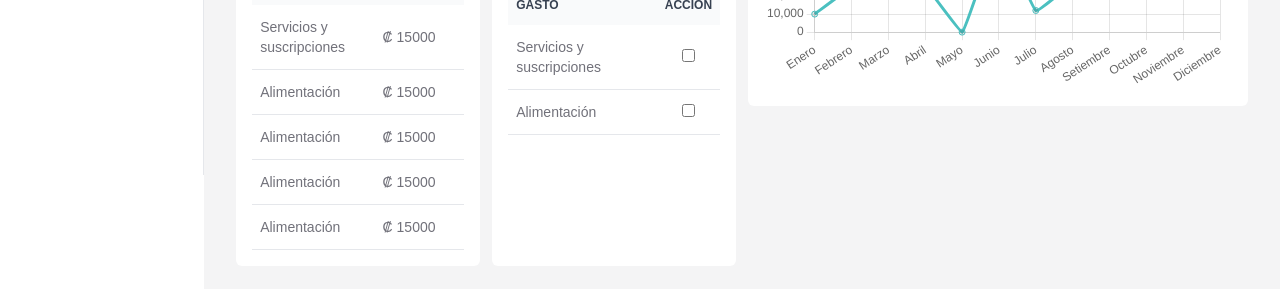
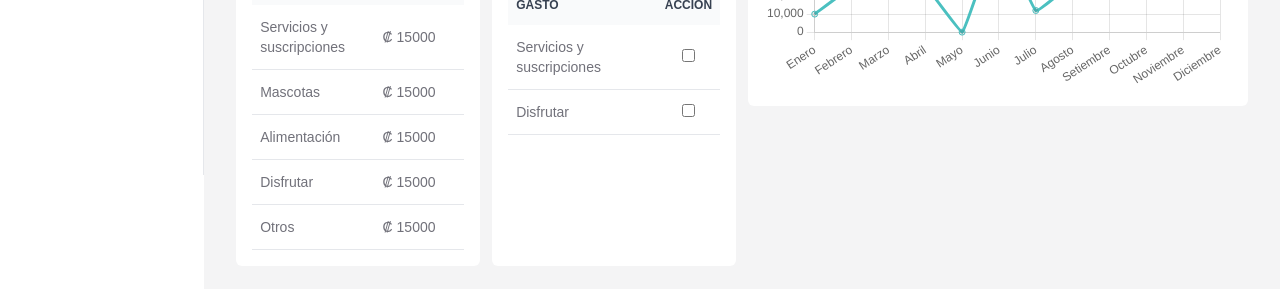
Before and after one commit to Jeim05/personal-finance-app, a Next.js app: page / in a window 1280 px wide. Shown: the part 625-914 px from the top of the page. Built offline with nearby package versions, Linux system fonts and the light colour scheme.

Commit message:
updated categories

```diff
--- a/components/dashboard/BudgedTable.tsx
+++ b/components/dashboard/BudgedTable.tsx
@@ -23,7 +23,7 @@ export const BudgedTable = () => {
               </td>
             </tr>
             <tr className='table-item'>
-              <td className='px-2 py-3'>Alimentación</td>
+              <td className='px-2 py-3'>Disfrutar</td>
               <td className='px-2 py-3 text-center'>
                 <input type="checkbox" />
               </td>
--- a/components/dashboard/CategoriesTable.tsx
+++ b/components/dashboard/CategoriesTable.tsx
@@ -17,7 +17,7 @@ export const CategoriesTable = () => {
               <td className='px-2 py-3'>₡ 15000</td>
             </tr>
             <tr className='table-item'>
-              <td className='px-2 py-3'>Alimentación</td>
+              <td className='px-2 py-3'>Mascotas</td>
               <td className='px-2 py-3'>₡ 15000</td>
             </tr>
             <tr className='table-item '>
@@ -25,11 +25,11 @@ export const CategoriesTable = () => {
               <td className='px-2 py-3'>₡ 15000</td>
             </tr>
             <tr className='table-item '>
-              <td className='px-2 py-3'>Alimentación</td>
+              <td className='px-2 py-3'>Disfrutar</td>
               <td className='px-2 py-3'>₡ 15000</td>
             </tr>
             <tr className='table-item'>
-              <td className='px-2 py-3'>Alimentación</td>
+              <td className='px-2 py-3'>Otros</td>
               <td className='px-2 py-3'>₡ 15000</td>
             </tr>
           </tbody>
```
